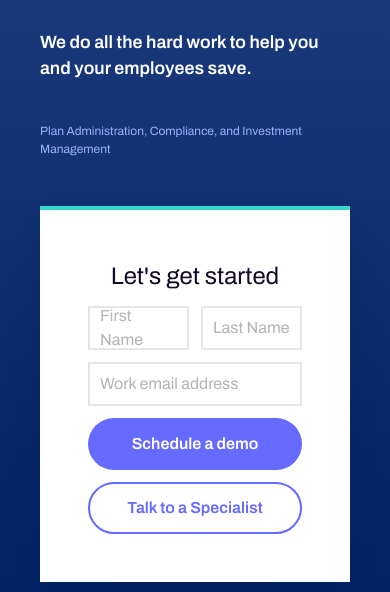
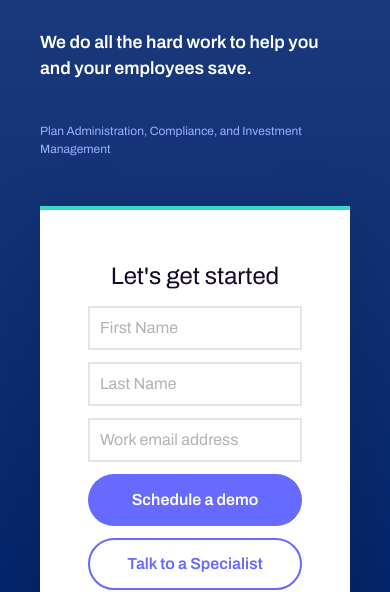
Before and after one commit to cfviotti/youlead-test, a website built with webpack: page src/index.html in a window 390 px wide. Shown: the part 256-848 px from the top of the page. Built offline with nearby package versions, Linux system fonts and the light colour scheme.

Commit message:
Add breakpoint to name inputs

```diff
--- a/src/scss/components/_home-page.scss
+++ b/src/scss/components/_home-page.scss
@@ -60,7 +60,12 @@
 
       > .name {
         display: flex;
+        flex-wrap: wrap;
         gap: inherit;
+
+        .input-text {
+          flex: 1 0 120px;
+        }
       }
     }
   }
```
